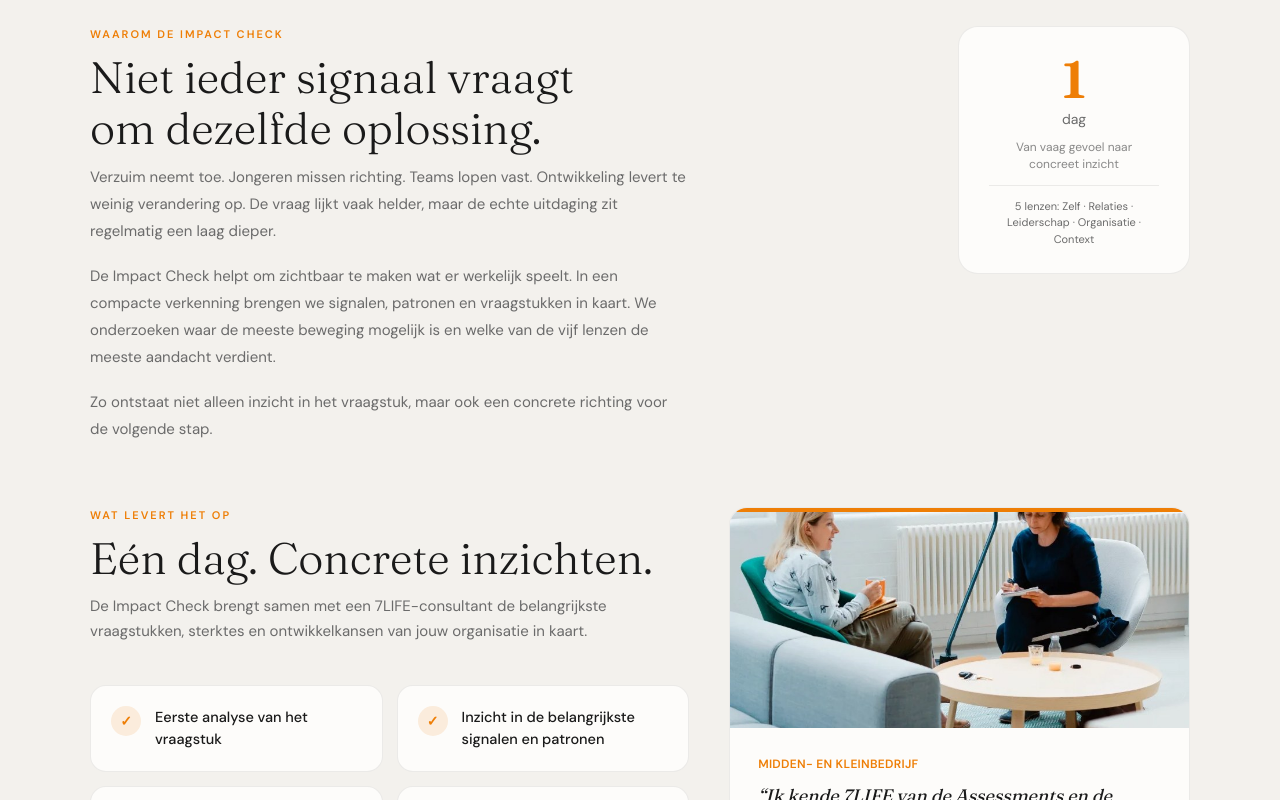
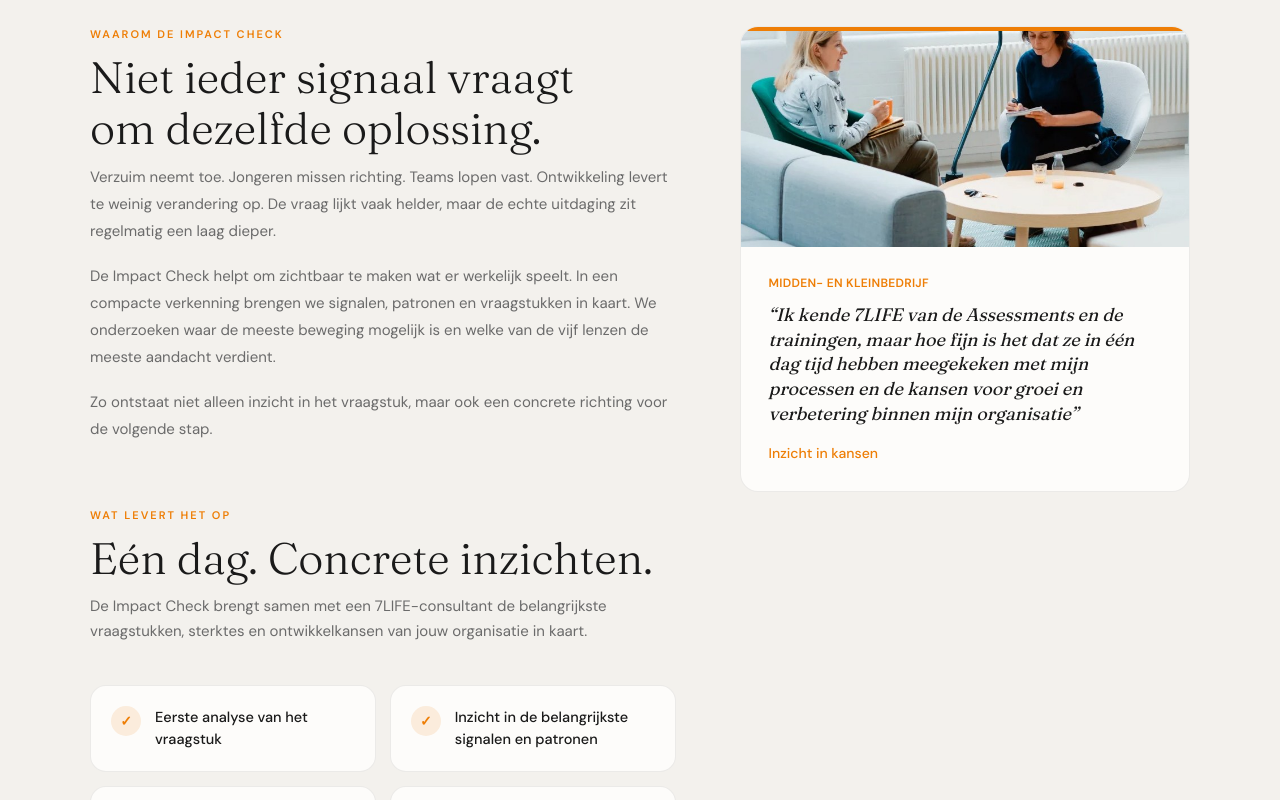
Before and after one commit to Hein-Runderkamp/7life-site, a Next.js app: page /impact-check in a window 1280 px wide. Shown: the part 680-1480 px from the top of the page. Built offline with nearby package versions, Linux system fonts and the light colour scheme.

Commit message:
Impact Check: 1-dag-kaart weg, testimonial herpositioneerd, PDF pagina 3 aangevuld met 6e kaart

```diff
--- a/app/impact-check/page.tsx
+++ b/app/impact-check/page.tsx
@@ -77,7 +77,7 @@ export default function ImpactCheckPagina() {
         {/* WAAROM DE IMPACT CHECK + WAT LEVERT HET OP */}
         <section className="px-[5%] py-[88px] bg-achtergrond">
           <div className="max-w-[1100px] mx-auto">
-            <div className="grid grid-cols-1 lg:grid-cols-[1.3fr_1fr] gap-10 items-start mb-16">
+            <div className="grid grid-cols-1 lg:grid-cols-[1.3fr_1fr] gap-16 items-start">
               <div>
                 <div className="text-[11px] font-semibold tracking-[2px] text-oranje uppercase mb-2.5">
                   Waarom de Impact Check
@@ -87,7 +87,7 @@ export default function ImpactCheckPagina() {
                   <br />
                   om dezelfde oplossing.
                 </h2>
-                <div className="max-w-[680px] text-[15px] text-subtekst leading-[1.8] flex flex-col gap-[18px]">
+                <div className="max-w-[680px] text-[15px] text-subtekst leading-[1.8] flex flex-col gap-[18px] mb-16">
                   <p>
                     Verzuim neemt toe. Jongeren missen richting. Teams lopen
                     vast. Ontwikkeling levert te weinig verandering op. De
@@ -106,27 +106,7 @@ export default function ImpactCheckPagina() {
                     een concrete richting voor de volgende stap.
                   </p>
                 </div>
-              </div>
 
-              <div className="flex justify-center lg:justify-end">
-                <div className="bg-kaart border-[1.5px] border-black/[0.07] rounded-[20px] px-[30px] py-[26px] text-center">
-                  <div className="font-serif text-[52px] font-semibold text-oranje leading-none">
-                    1
-                  </div>
-                  <div className="text-sm text-subtekst mt-1">dag</div>
-                  <div className="text-xs text-subtekst/80 mt-2.5 leading-[1.4] max-w-[160px] mx-auto">
-                    Van vaag gevoel naar concreet inzicht
-                  </div>
-                  <div className="text-[11px] text-subtekst mt-3 pt-3 border-t border-black/[0.07] leading-[1.5] max-w-[170px] mx-auto">
-                    5 lenzen: Zelf · Relaties · Leiderschap · Organisatie ·
-                    Context
-                  </div>
-                </div>
-              </div>
-            </div>
-
-            <div className="grid grid-cols-1 lg:grid-cols-[1.3fr_1fr] gap-10 items-start">
-              <div>
                 <div className="text-[11px] font-semibold tracking-[2px] text-oranje uppercase mb-2.5">
                   Wat levert het op
                 </div>
@@ -155,7 +135,7 @@ export default function ImpactCheckPagina() {
                 </div>
               </div>
 
-              <div className="rounded-card overflow-hidden border-[1.5px] border-black/[0.07] bg-kaart">
+              <div className="rounded-card overflow-hidden border-[1.5px] border-black/[0.07] bg-kaart lg:sticky lg:top-[100px]">
                 <div className="relative h-[220px] border-t-4 border-oranje">
                   <Image
                     src="/impact-check/testimonial.jpg"
```
Also changed, not shown: 1 other file (tests, documents, lock files or other folders).
